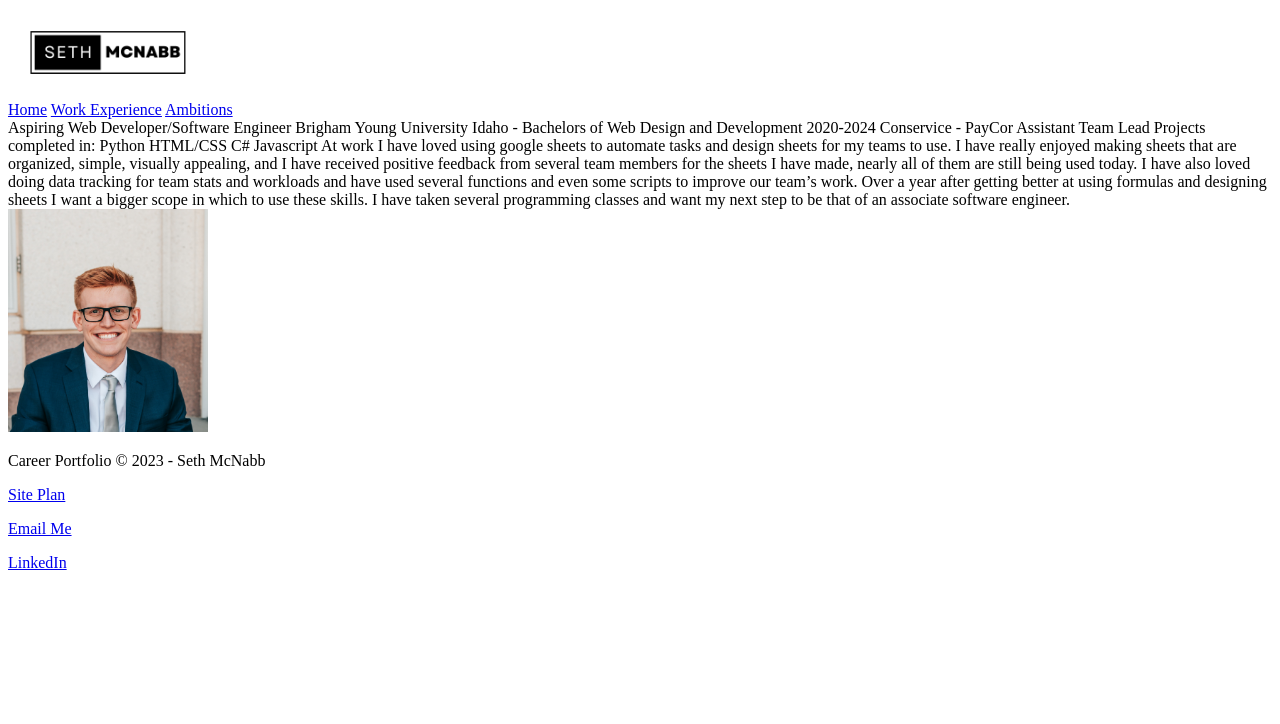
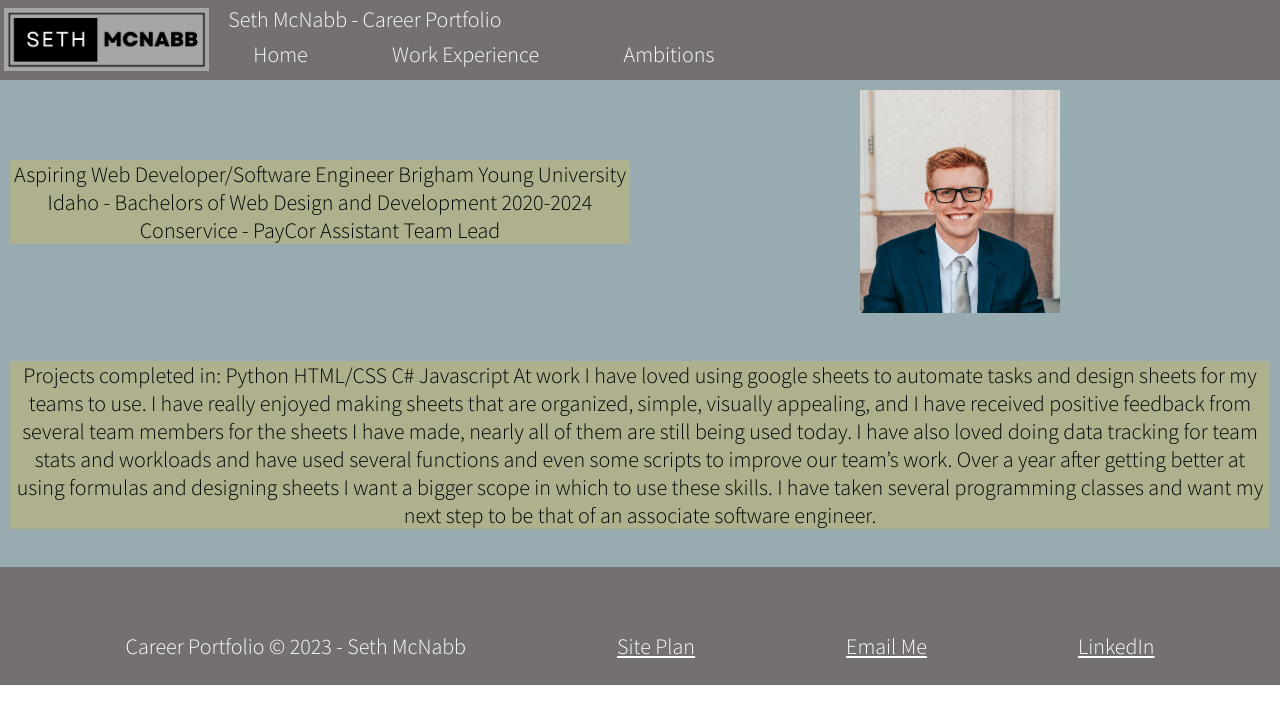
Before and after one commit to SethMcNabb/wdd130, a plain HTML site: page careerportfolio/index.html in a window 1280 px wide. Drawn offline with Linux system fonts and the light colour scheme.

Commit message:
Created css for career portfolio home page.

```diff
--- a/careerportfolio/index.html
+++ b/careerportfolio/index.html
@@ -1,6 +1,7 @@
 <!DOCTYPE html>
 <html lang="en">
 <head>
+    <link rel = "stylesheet" href="styles/styles.css">
     <meta charset="UTF-8">
     <meta http-equiv="X-UA-Compatible" content="IE=edge">
     <meta name="viewport" content="width=device-width, initial-scale=1.0">
@@ -9,8 +10,9 @@
 <body>
     <header>
         <a id="logo_link" href="index.html">
-            <img class = "logo" src="images/Logo image.png" alt="Logo_Image" width="200px">
+            <img class = "logo" src="images/seth_logo_image.png" alt="Logo_Image" width="300px">
         </a>
+        <h class = "title">Seth McNabb - Career Portfolio</h>
         <nav>
             <a href="index.html">Home</a>
             <a href="Experience.html">Work Experience</a>
@@ -21,13 +23,15 @@
         <p1>Aspiring Web Developer/Software Engineer
             Brigham Young University Idaho - Bachelors of Web Design and Development 2020-2024
             Conservice - PayCor Assistant Team Lead
+        </p1>
+        <p2>
             Projects completed in:
             Python
             HTML/CSS
             C#
             Javascript
             At work I have loved using google sheets to automate tasks and design sheets for my teams to use. I have really enjoyed making sheets that are organized, simple, visually appealing, and I have received positive feedback from several team members for the sheets I have made, nearly all of them are still being used today. I have also loved doing data tracking for team stats and workloads and have used several functions and even some scripts to improve our team’s work. Over a year after getting better at using formulas and designing sheets I want a bigger scope in which to use these skills. I have taken several programming classes and want my next step to be that of an associate software engineer.
-        </p1>
+        </p2>
         <img class="headshot" src="images/headshot.jpg" alt="Headshot" width=200px>
         <!--<img class="coding logo" src="" alt="Coding Logo">-->
 
--- /dev/null
+++ b/careerportfolio/styles/styles.css
@@ -0,0 +1,113 @@
+@import url('https://fonts.googleapis.com/css2?family=Fira+Sans:ital,wght@0,400;1,300&family=Source+Sans+Pro:wght@300&display=swap');
+
+* {
+    margin: 0;
+    padding: 0;
+}
+
+body {
+    font-family: "Source Sans Pro";
+    font-size: 22px;
+}
+.home-title {
+    font-family: "Fira Sands";
+    font-size: 2.5em;
+    margin-top: 15px;
+}
+div {
+    max-width: 1600px;
+}
+
+
+
+
+header {
+    display: grid;
+    grid-template-columns: repeat(6, 1fr);
+    grid-template-rows: 40px 40px;
+    background-color: #746f72;
+}
+h {
+    grid-column: 2/6;
+    grid-row: 1/2;
+    color: white;
+}
+#logo_link {
+    justify-self: center;
+    align-self: center;
+}
+img.logo {
+    grid-column: 1/2;
+    grid-row: 1/3;
+    max-width: 205px;
+    padding-top: 45px;
+}
+nav {
+    grid-column: 2/6;
+    grid-row: 2/3;
+}
+nav a{
+    padding: 40px;
+    text-align: left;
+    color:white;
+    text-decoration: none;
+}
+a:hover{
+    color:lightgrey;
+}
+h.title {
+    padding-left: 15px;
+    padding-top: 5px;
+}
+
+
+
+
+.home-grid{
+    display: grid;
+    grid-template-columns: repeat(4, 1fr);
+    grid-template-rows: repeat(2, 1fr);
+    background-color: #97abb1;
+    padding: 10px;
+    grid-gap: 20px;
+}
+.headshot{
+    grid-column: 3/5;
+    grid-row: 1/2;
+    margin: auto;
+}
+p1 {
+    grid-column: 1/3;
+    grid-row: 1/2;
+    margin: auto;
+    text-align: center;
+    background-color: #AEB08E;
+}
+p2 {
+    grid-column: 1/5;
+    grid-row: 2/3;
+    margin: auto;
+    text-align: center;
+    background-color: #AEB08E;
+}
+
+
+
+
+footer {
+    display: flex;
+    grid-template-columns: repeat(4, 1fr);
+    background-color: #746f72;
+    color: white;
+    padding: 25px 50px;
+    padding-top: 65px;
+    justify-content: space-around;
+    align-items: center;
+}
+footer a{
+    color: white;
+    padding-bottom: 25px;
+}
+footer a:hover {
+    color: grey;
+}
```
Also changed, not shown: careerportfolio/images/coding_stock_image_1.jfif (deleted), careerportfolio/images/seth_logo_image.png (added).
